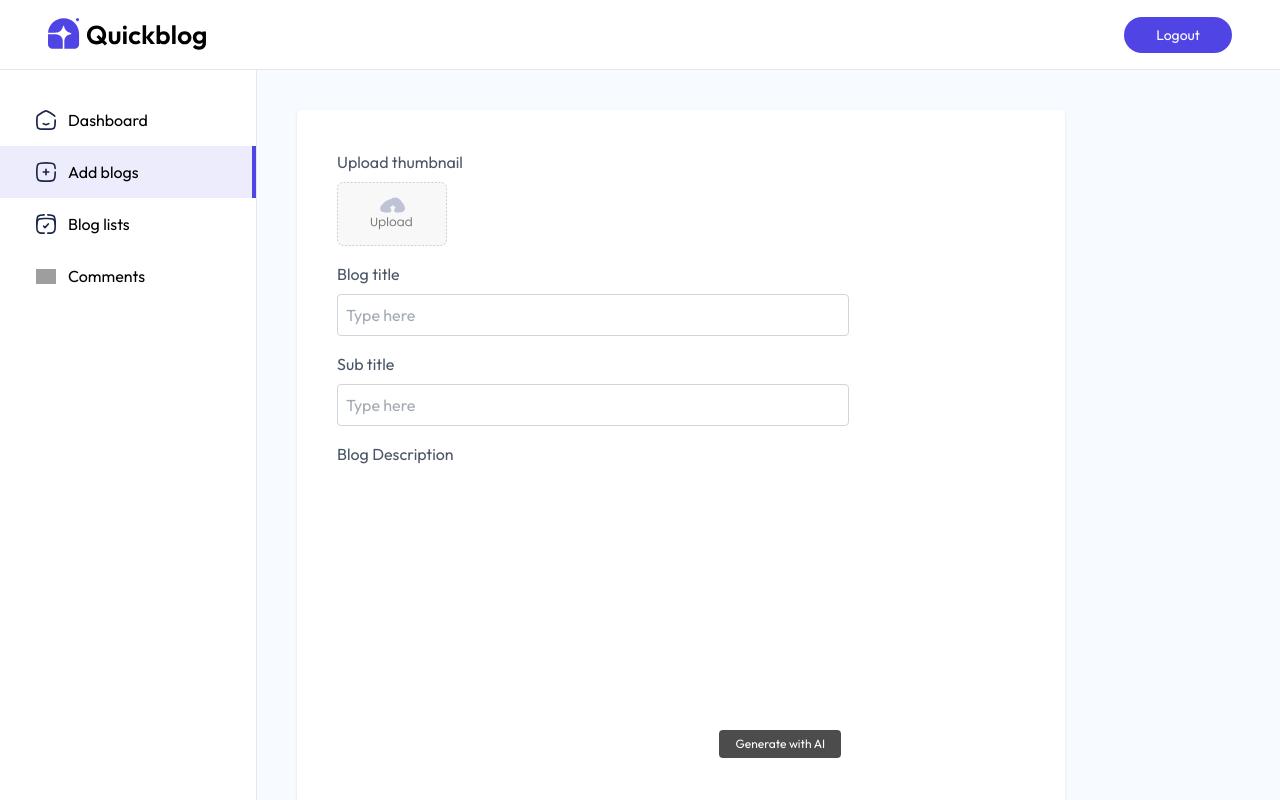
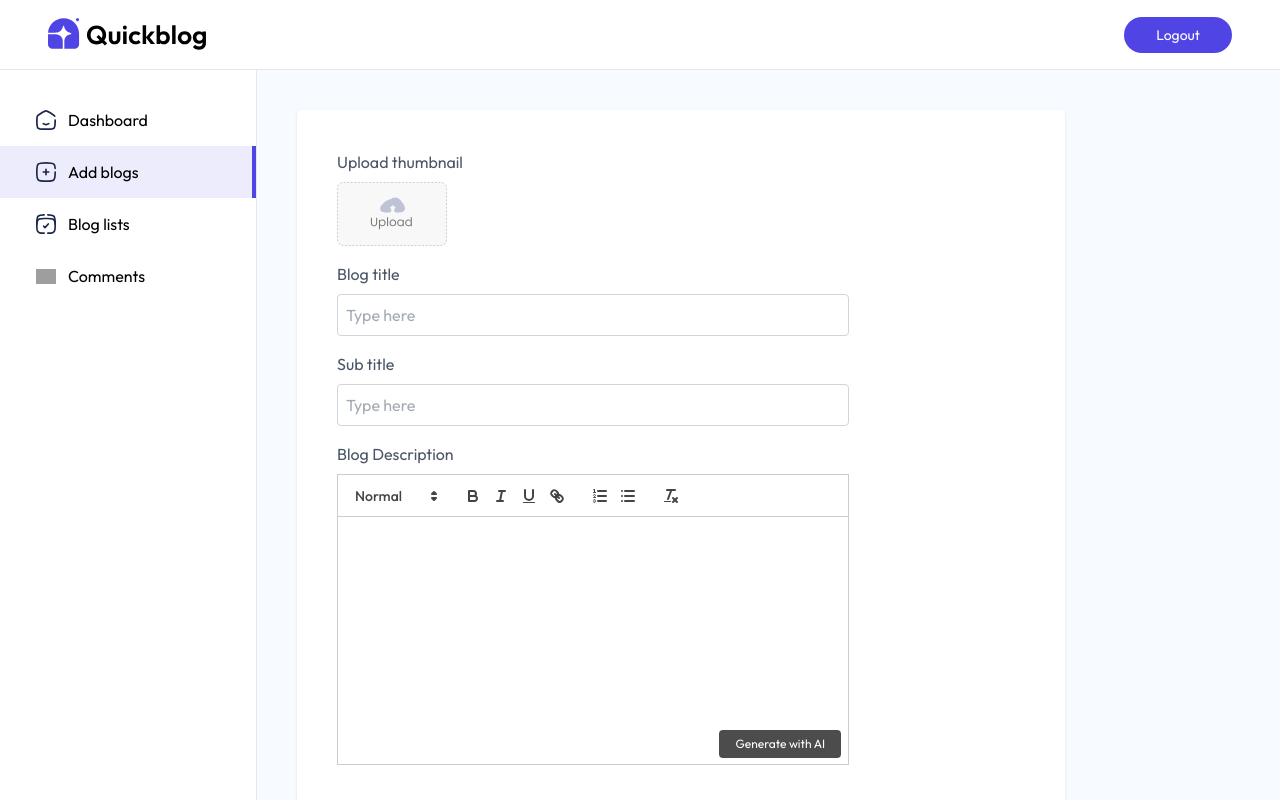
Before and after one commit to anjing0921/DSABlog, a React (Vite) app in the folder client/: page /admin/addBlog in a window 1280 px wide. Built offline with nearby package versions, Linux system fonts and the light colour scheme; grey boxes are pictures that could not be loaded.

Commit message:
add input section

```diff
--- a/client/src/pages/admin/AddBlog.jsx
+++ b/client/src/pages/admin/AddBlog.jsx
@@ -6,7 +6,11 @@ import Quill from 'quill';
 
 
 const AddBlog = () => {
+    const [isAdding, setIsAdding] = useState(false)
+    const [loading, setLoading] = useState(false)
 
+    const editorRef = useRef(null)
+    const quillRef = useRef(null)
 
     const [image, setImage] = useState(false);
     const [title, setTitle] = useState('');
@@ -19,6 +23,12 @@ const AddBlog = () => {
     }
 
     const generateContent = async ()=>{}
+    useEffect(()=>{
+        // Initiate Quill only once
+        if(!quillRef.current && editorRef.current){
+            quillRef.current = new Quill(editorRef.current, {theme: 'snow'})
+        }
+    },[])
 
     return (
         <form onSubmit={onSubmitHandler} className='flex-1 bg-blue-50/50 text-gray-600 h-full overflow-scroll'>
@@ -37,6 +47,11 @@ const AddBlog = () => {
                         onChange={e => setSubTitle(e.target.value)} value={subTitle}/>
                 <p className='mt-4'>Blog Description</p>
                 <div className='max-w-lg h-74 pb-16 sm:pb-10 pt-2 relative'>
+                    <div ref={editorRef}></div>
+                    {loading && (
+                    <div className='absolute right-0 top-0 bottom-0 left-0 flex items-center justify-center bg-black/10 mt-2'>
+                        <div className='w-8 h-8 rounded-full border-2 border-t-white animate-spin'></div>
+                    </div> )}
 
                     <button type='button' onClick={generateContent} className='absolute bottom-1 right-2 ml-2 text-xs text-white bg-black/70 px-4 py-1.5 rounded hover:underline cursor-pointer'>Generate with AI</button>
                 </div>
```
